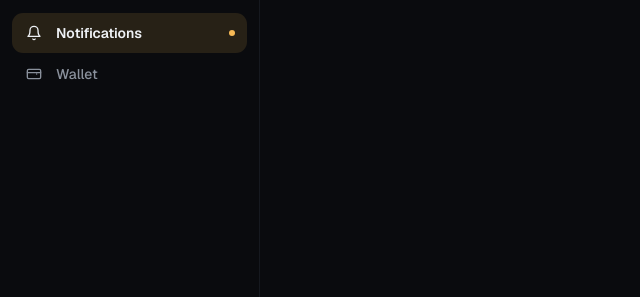
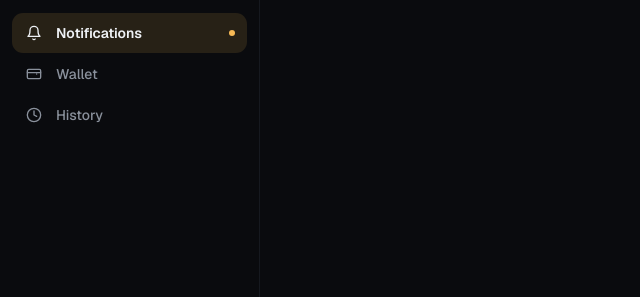
Before and after one commit to odia11/Orc-agent-Solana-chain-, a Flask app: template templates/notifications.html in a window 1280 px wide. Shown: the part 270-567 px from the top of the page, without its empty margins (0-640 px from the left). Run offline with Flask 3, Linux system fonts and the light colour scheme; the template is opened without the code that fills it, so the values that code supplies are empty; parts of the project's set-up code (start-up, migrations or seed data) failed here and were passed over.

Commit message:
Add History nav link to sidebar
Co-Authored-By: Claude Sonnet 5 <noreply@anthropic.com>

```diff
--- a/templates/notifications.html
+++ b/templates/notifications.html
@@ -111,6 +111,10 @@
         <span class="sb-nav-icon"><svg width="16" height="16" viewBox="0 0 24 24" fill="none" stroke="currentColor" stroke-width="2" stroke-linecap="round" stroke-linejoin="round"><rect x="2" y="5" width="20" height="14" rx="2"/><path d="M16 13a1 1 0 1 0 0-2 1 1 0 0 0 0 2z" fill="currentColor" stroke="none"/><path d="M2 10h20"/></svg></span>
         Wallet
       </a>
+      <a class="sb-nav-item" href="/history">
+        <span class="sb-nav-icon"><svg width="16" height="16" viewBox="0 0 24 24" fill="none" stroke="currentColor" stroke-width="2" stroke-linecap="round" stroke-linejoin="round"><circle cx="12" cy="12" r="10"/><polyline points="12 6 12 12 16 14"/></svg></span>
+        History
+      </a>
     </nav>
   </aside>
 </div>
```
